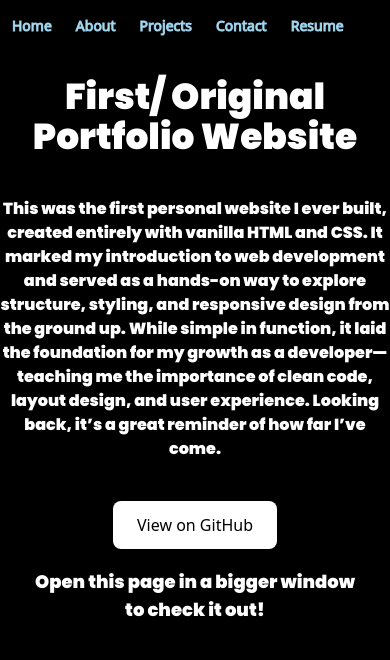
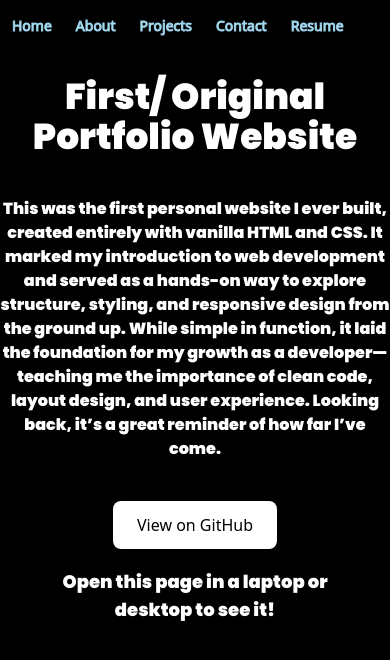
Before and after one commit to AayushPat/portfolioUpdated, a React (Vite) app: page /p2 in a window 390 px wide. Shown: the top 660 px of the page. Built offline with nearby package versions, Linux system fonts and the light colour scheme.

Commit message:
Adjust text positioning on AI File Organizer page

```diff
--- a/src/pages/P2.jsx
+++ b/src/pages/P2.jsx
@@ -29,7 +29,7 @@ export default function P2(){
 
             {/* Show only on small screens */}
             <p className="block lg:hidden relative text-white font-[poppins] text-lg text-center mt-[7vh] px-6">
-              Open this page in a bigger window to check it out!
+              Open this page in a laptop or desktop to see it!
             </p>
             <iframe
             src="/oldsite/index.html"
--- a/src/pages/P4.jsx
+++ b/src/pages/P4.jsx
@@ -8,7 +8,7 @@ export default function P4(){
         <h1 className="text-white text-4xl lg:text-8xl text-center lg:text-left font-[poppins] mt-10 lg:max-w-[45vw] lg:ml-15">
             AI File Organizer
         </h1>
-        <p className="text-center lg:text-left mt-32 lg:mt-36 mb-0 pb-0 leading-tight relative text-white font-[poppins] lg:text-lg lg:ml-180 lg:max-w-[50vw] lg:bottom-65">
+        <p className="text-center lg:text-left mt-12 lg:mt-36 mb-25 pb-0 leading-tight relative text-white font-[poppins] lg:text-lg lg:ml-180 lg:max-w-[50vw] lg:bottom-65">
         This project began as a file-sorting assistant but evolved into a practical study of local LLM deployment and optimization using Ollama.
         I gained hands-on experience hosting AI models locally, experimenting with model parameters, and optimizing token usage to reduce latency.
         One of the core challenges was shrinking prompts as much as possible to speed up responses while preserving enough context for accurate classification.
@@ -28,7 +28,7 @@ export default function P4(){
         </div>
 
         {/* Before/After Desktop Comparison */}
-        <div className="flex flex-col lg:flex-row gap-6 lg:gap-8 justify-center items-center -mt-[30px] lg:-mt-[30px] px-4">
+        <div className="flex flex-col lg:flex-row gap-6 lg:gap-8 justify-center items-center -mt-[20px] lg:-mt-[30px] px-4">
           <div className="text-center">
             <h2 className="text-white text-2xl lg:text-4xl font-[poppins] mb-4">Before</h2>
             <LazyImage
```
